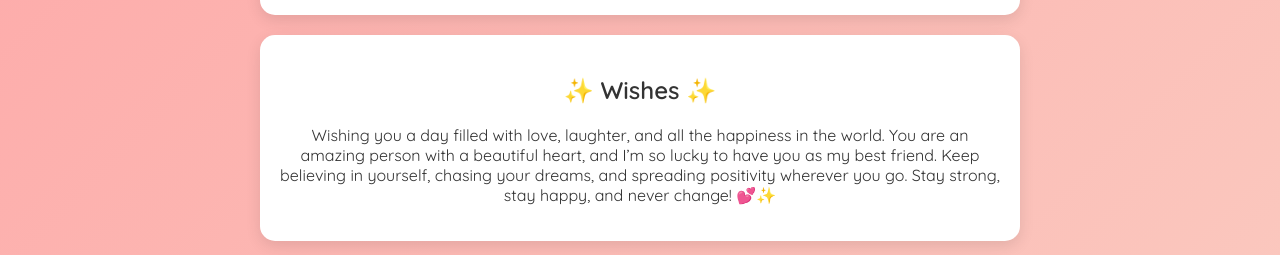
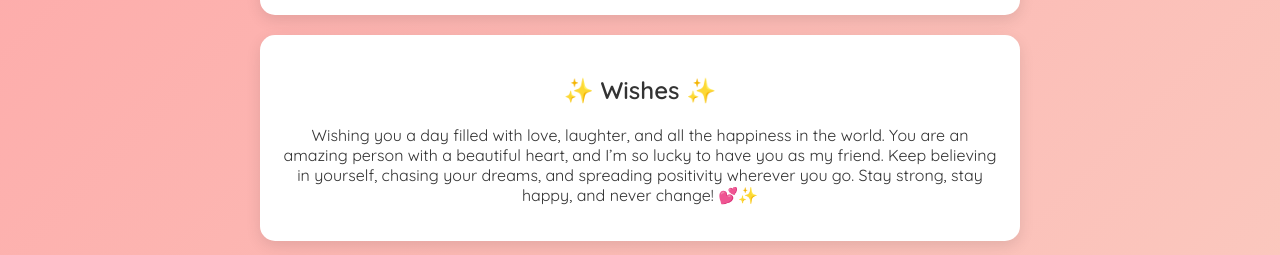
Before and after one commit to hems06/ragavarshini, a plain HTML site: page index.html in a window 1280 px wide. Shown: the part 1155-1410 px from the top of the page. Drawn offline with Linux system fonts and the light colour scheme.

Commit message:
Update index.html

```diff
--- a/index.html
+++ b/index.html
@@ -37,7 +37,7 @@
 
         <section id="wishes" class="fade-in">
             <h2>✨ Wishes ✨</h2>
-            <p>Wishing you a day filled with love, laughter, and all the happiness in the world. You are an amazing person with a beautiful heart, and I’m so lucky to have you as my best friend. Keep believing in yourself, chasing your dreams, and spreading positivity wherever you go. Stay strong, stay happy, and never change! 💕✨</p>
+            <p>Wishing you a day filled with love, laughter, and all the happiness in the world. You are an amazing person with a beautiful heart, and I’m so lucky to have you as my  friend. Keep believing in yourself, chasing your dreams, and spreading positivity wherever you go. Stay strong, stay happy, and never change! 💕✨</p>
         </section>
 
             </div>
```
